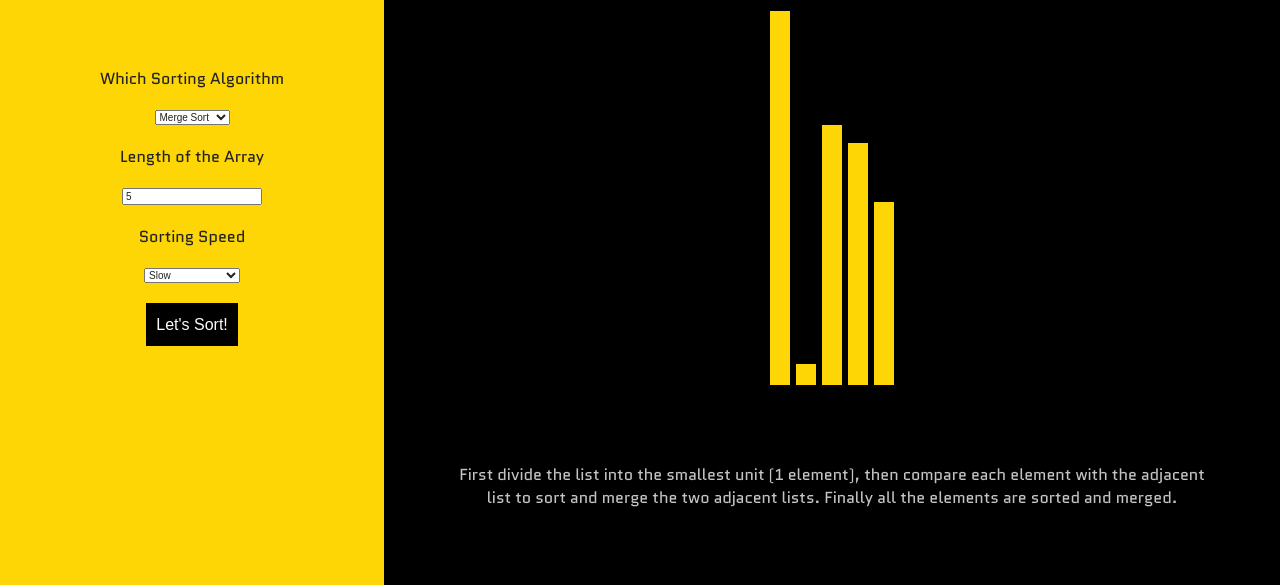
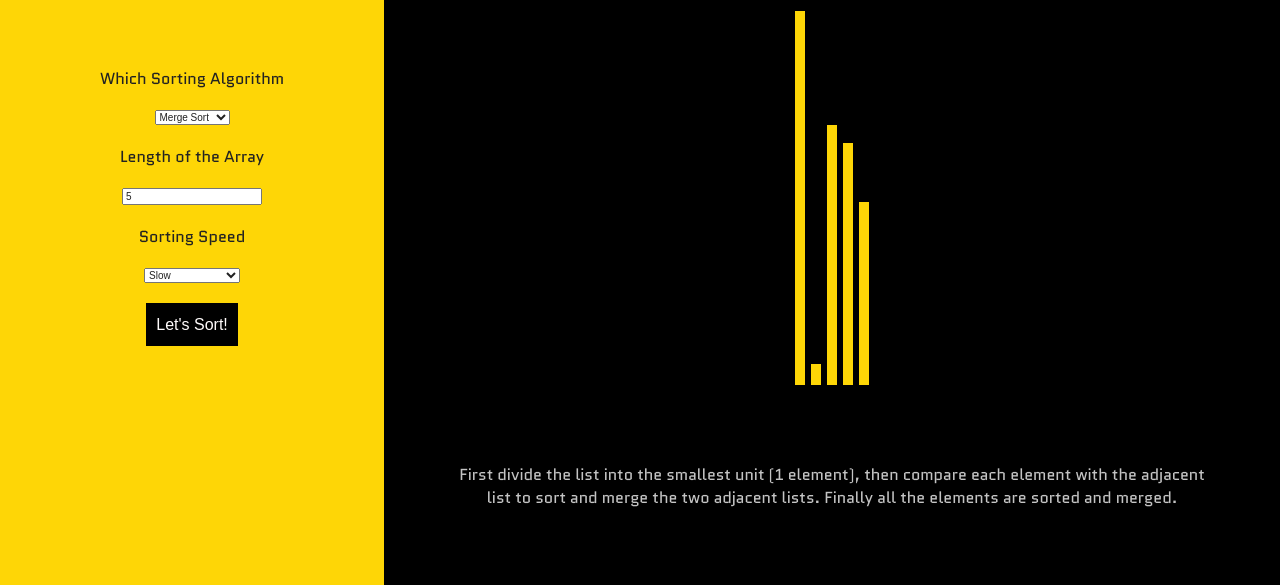
Before and after one commit to hplehal/hartej-lehal-project-three, a plain HTML site: page index.html in a window 1280 px wide. Both pictures are taken after typing "5" into the empty fields and a click on the button "Let's Sort!". Shown: the part 215-800 px from the top of the page. Drawn offline with nearby package versions, Linux system fonts and the light colour scheme.

Commit message:
added .empty() in the reset method to make sure the arrayGraph is empty before appending new arrayBars

```diff
--- a/script.js
+++ b/script.js
@@ -32,6 +32,7 @@ sortingVisualizerApp.generateArrayBar = function (height) {
 sortingVisualizerApp.resetArray = function (arrayLength) {
     sortingVisualizerApp.array = [];
     let randomNumber = 0;
+    $('.arrayGraph').empty();
     for (let i = 0; i < arrayLength; i++) {
         randomNumber = sortingVisualizerApp.randomNumber();
         console.log(randomNumber);
--- a/styles/sass/components/_sortingSection.scss
+++ b/styles/sass/components/_sortingSection.scss
@@ -21,6 +21,6 @@
 }
 .arrayBar {
     background-color: #FED606 ;
-    width:20px;
+    width:10px;
     margin: 3px;
 }
```
Also changed, not shown: styles/style.css.
